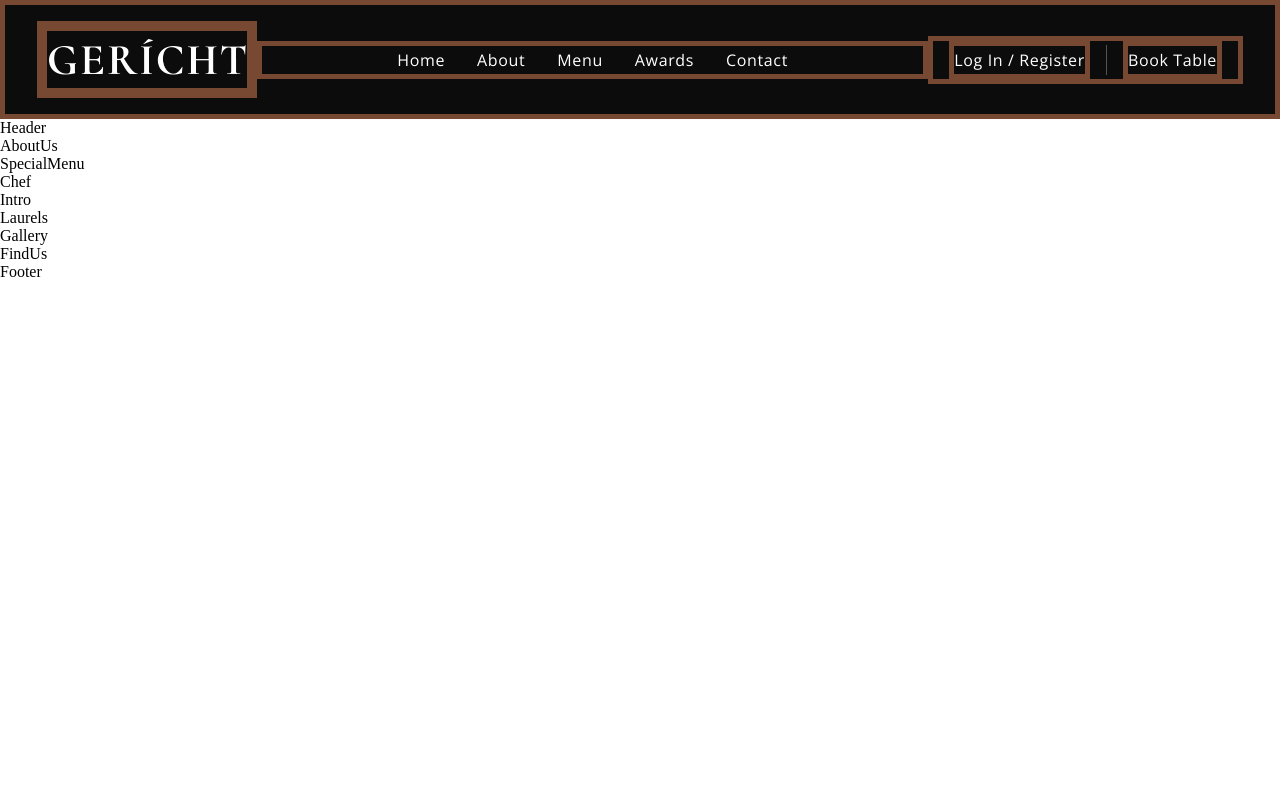
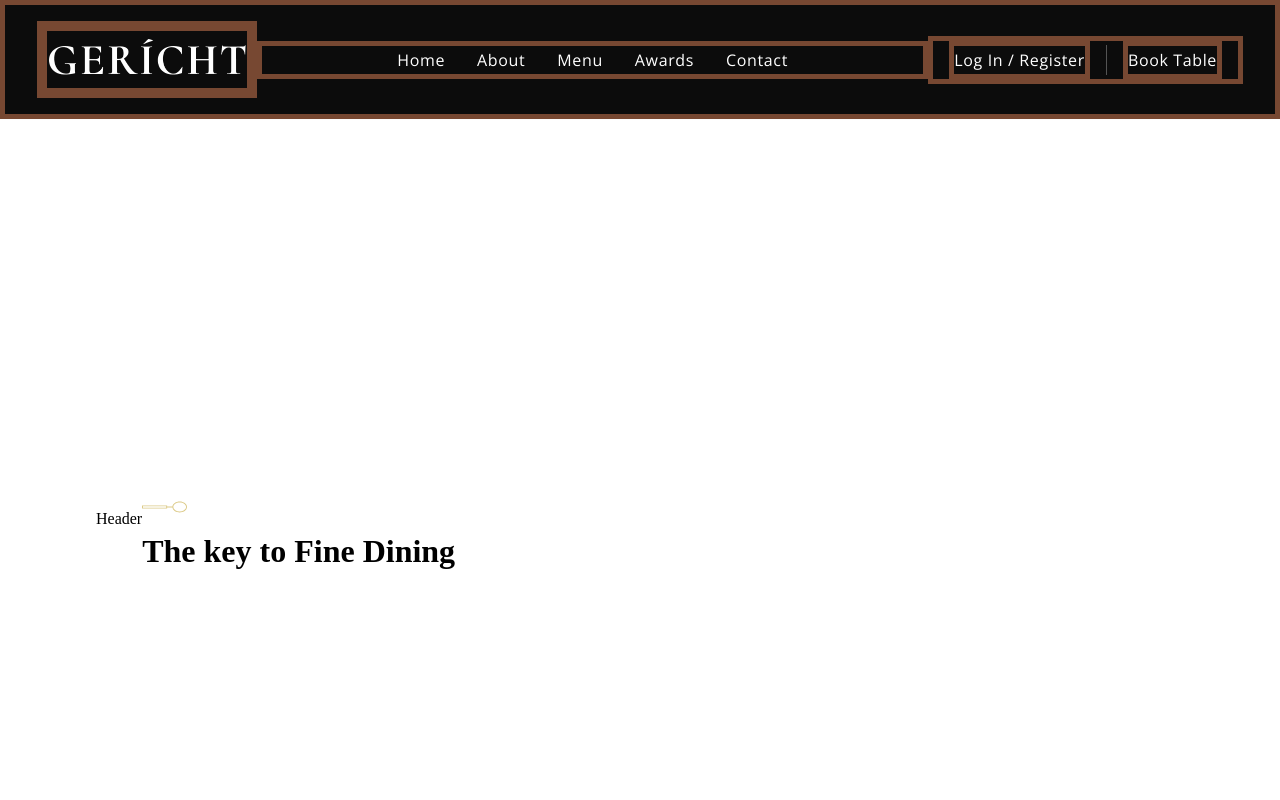
Before and after one commit to Milli-Mi/react-gericht-restaurant, a React (Create React App) app: page / in a window 1280 px wide. Shown: the top 800 px of the page. Built offline with nearby package versions, Linux system fonts and the light colour scheme; a web font is replaced by a local one.

Commit message:
adding component SubHeading

```diff
--- a/src/components/SubHeading/SubHeading.jsx
+++ b/src/components/SubHeading/SubHeading.jsx
@@ -1,8 +1,10 @@
 import React from 'react';
+import { images } from '../../constants';
 
-const SubHeading = () => (
-  <div>
-    SubHeading
+const SubHeading = ({title}) => (
+  <div style={{marginBottom: '1rem'}}>
+    <p className = 'p__cormorant'>{title}</p>
+    <img src={images.spoon} alt='spoon' className = 'spoon__img'/>
   </div>
 );
 
--- a/src/container/Header/Header.jsx
+++ b/src/container/Header/Header.jsx
@@ -1,10 +1,19 @@
 import React from 'react';
+import { SubHeading } from '../../components';
 
+
+import {images} from '../../constants'
 import './Header.css';
 
+
 const Header = () => (
-  <div>
+  <div className = 'app__header app__wrapper section__padding' id = 'home' >
     Header
+      <div className = 'app__wrapper_info'>
+        <SubHeading title = 'Chase the new flavour'/>
+        <h1 className = 'app__header-h1'>The key to Fine Dining</h1>
+      </div>
+      <div className = 'app__wrapper_img'></div>
   </div>
 );
 
```
